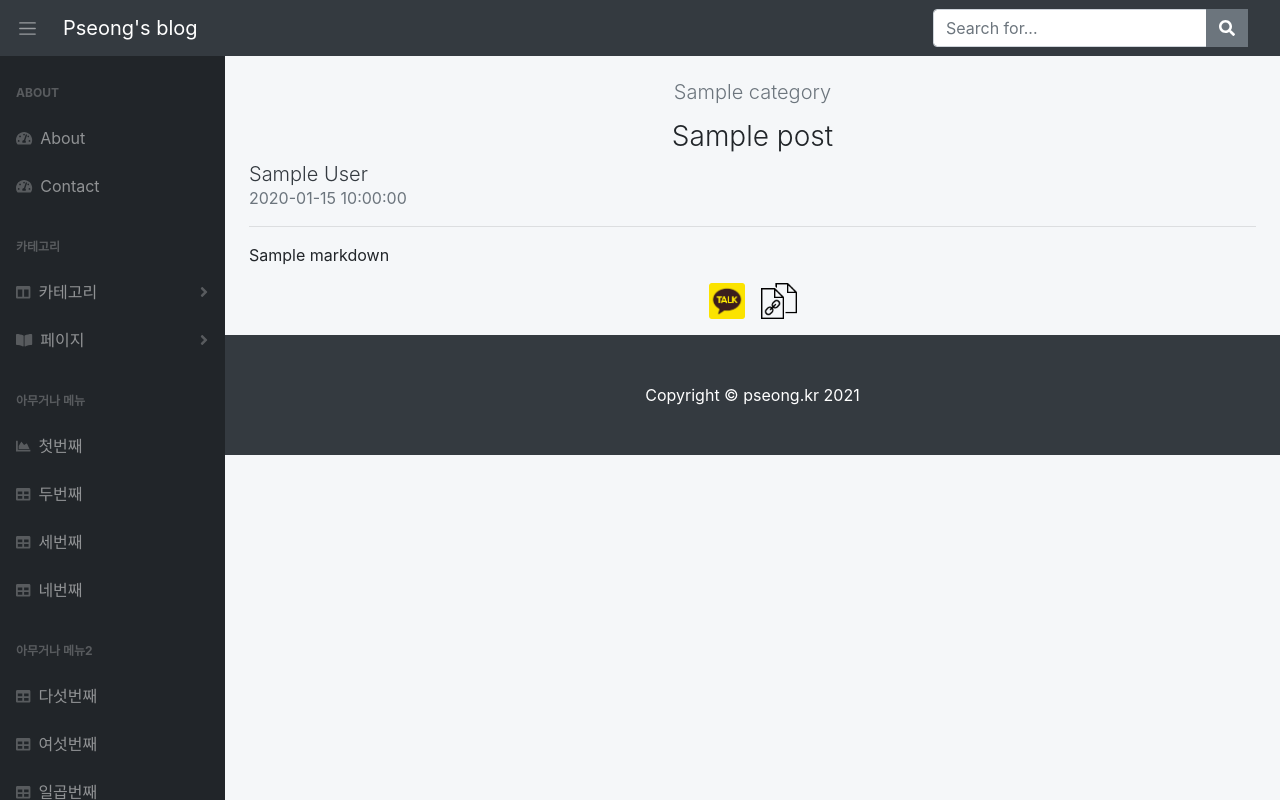
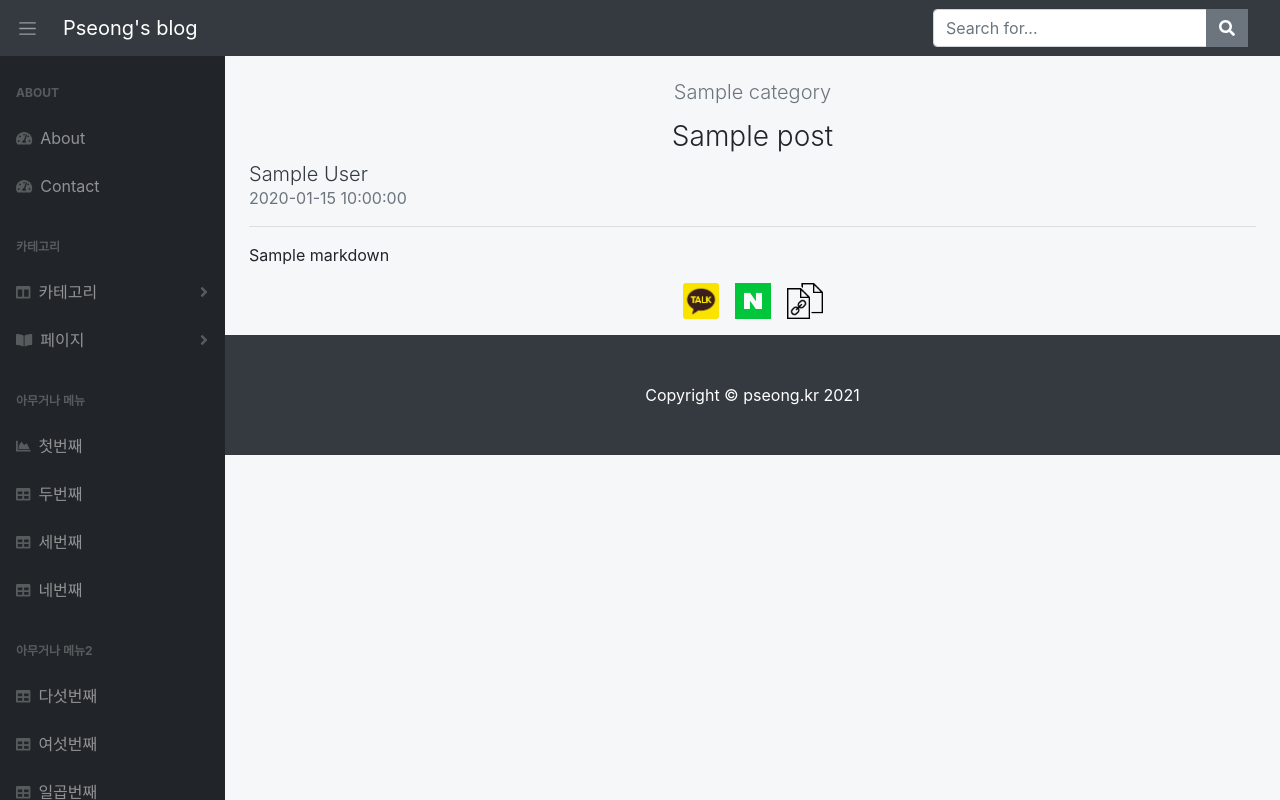
Before and after one commit to pseong/Blog, a Flask app: template templates/post.html in a window 1280 px wide. Run offline with Flask 2, Linux system fonts and the light colour scheme; the template is opened without the code that fills it: most values are stand-ins (such as "Sample title", 1, 10 or a date in 2020); some libraries are stand-ins or nearby versions.

Commit message:
Add naver share link

```diff
--- a/templates/post.html
+++ b/templates/post.html
@@ -25,7 +25,10 @@
     <a class="mx-2" onclick="sendLinkKakao();" id="kakao-link-btn" title="카카오톡으로 공유">
       <img src="{{url_for('static',filename='images/kakao.png')}}" width=36 alt="Kakaotalk">
     </a>
-    <a class="mx-2"  onclick="copyLink();" title="링크 복사">
+    <a class="mx-2"onclick="sendLinkNaver()">
+      <img src="{{url_for('static',filename='images/naver.png')}}">
+    </a>
+    <a class="mx-2" onclick="copyLink();" title="링크 복사">
       <img src="{{url_for('static',filename='images/linkcopy.png')}}" width=36>
     </a>
   </div>
@@ -57,7 +60,7 @@
         $('.toast').toast('show');
     });
   }
-  /* 카카오톡 */
+  /* 카카오톡 공유*/
   Kakao.init('90109f360ea531e3481252cf5482d9ed');
   function sendLinkKakao(){
     Kakao.Link.sendDefault({
@@ -82,5 +85,12 @@
       ]
     });
   }
+  /* 네이버 공유 */
+  function sendLinkNaver() {
+    var url = encodeURI(encodeURIComponent('https://pseong.kr/post/{{ post_id }}'));
+    var title = encodeURI("{{ post['title'] }}");
+    var shareURL = "https://share.naver.com/web/shareView.nhn?url=" + url + "&title=" + title;
+    window.open(shareURL, 'naversharedialog', "menubar=no,toolbar=no,resizable=yes,scrollbars=yes,height=680,width=500");
+  }
 </script>
 {% endblock %}
```
Also changed, not shown: static/images/naver.png (added).
